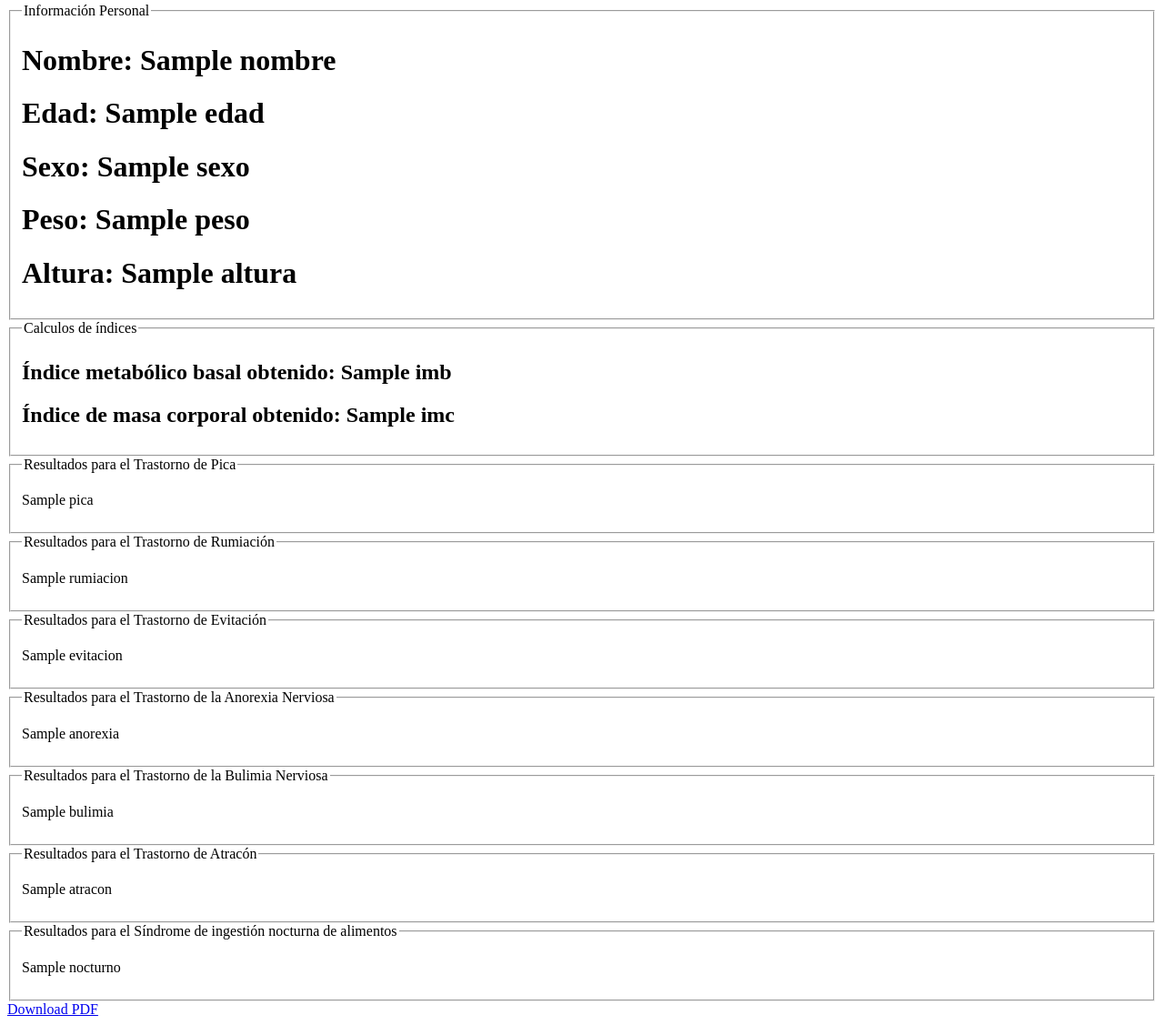
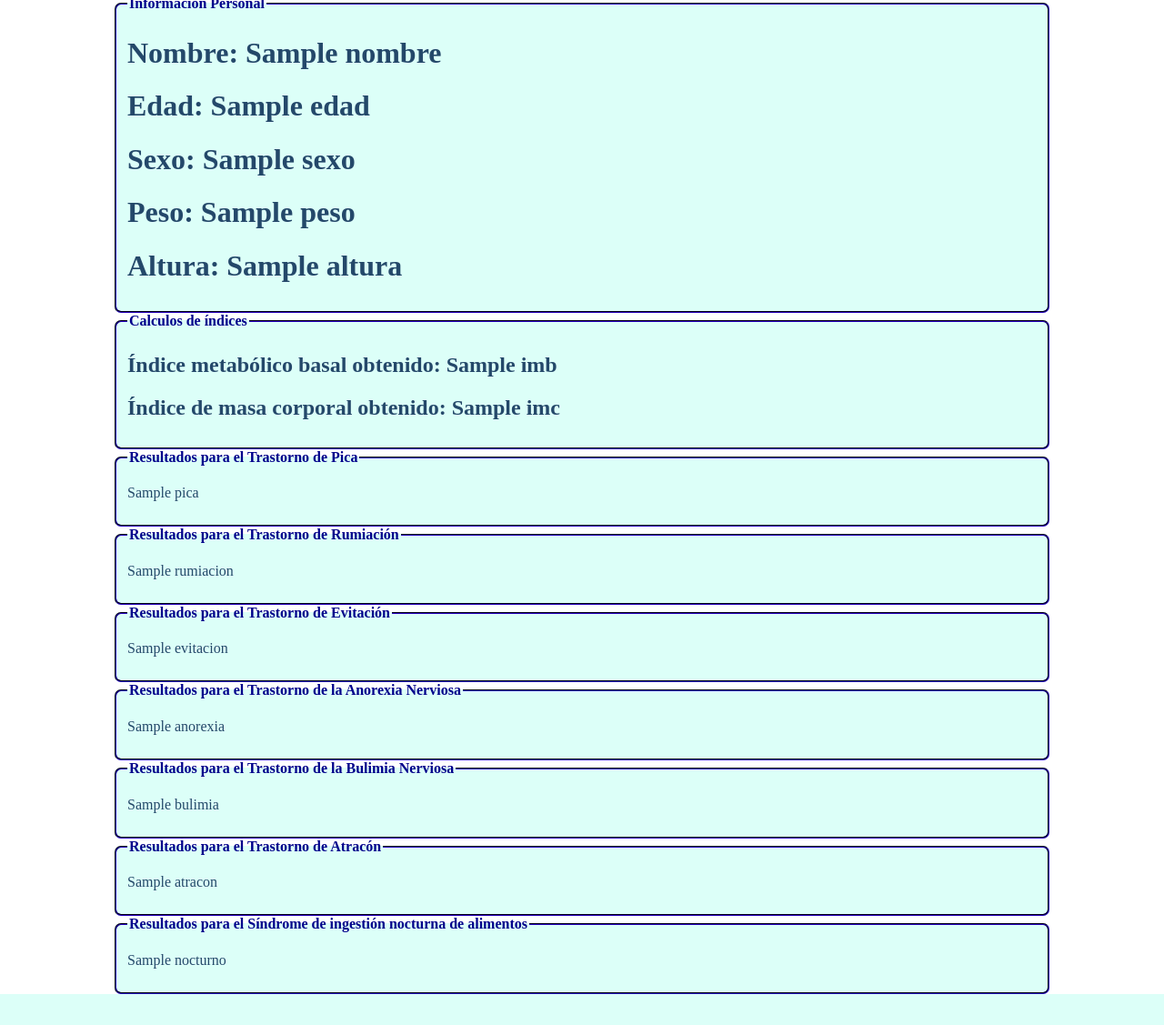
Before and after one commit to FranZajara/fastapi-eatsafe, a FastAPI app: template templates/analisis.html in a window 1280 px wide. Shown: the part 309-1436 px from the top of the page at 91% size. After the commit the page ends 1402 px from the top, so only its background shows below. Run offline with FastAPI, Linux system fonts and the light colour scheme; the template is opened without the code that fills it: most values are stand-ins (such as "Sample title", 1, 10 or a date in 2020); some libraries are stand-ins or nearby versions.

Commit message:
multipart

```diff
--- a/templates/analisis.html
+++ b/templates/analisis.html
@@ -5,26 +5,31 @@
     <meta name="title" content="Análisis Trastornos Alimenticios">
     <meta charset="UTF-8">
 
-    <script type="text/javascript" src="jspdf.min.js"></script>
-   <script type="text/javascript" >
-    function genPDF() {
+    <style>
+        body{
+        width: 100%;
+        max-width: 600px;
+        margin: 0 auto;
+        display: flex;
+        flex-direction: column;
+        justify-content: center;
+        align-items: center;
+        }
 
-	var doc = new jsPDF();
+        fieldset{
+        background-color: #dcfff8;
+        color: rgb(36, 72, 106);
+        border-color: rgb(21, 0, 105);
+        border: 9px groove (internal value);
+        border-radius: 7px;
+        width: 1000px
+        }
 
-    var specialElementHandlers = {
-        '#hidediv' : function(element,render) {return true;}
-    };
-
-    doc.fromHTML($('#content').get(0), 20,20,{
-                 'width':500,
-        		'elementHandlers': specialElementHandlers
-    });
-
-	doc.save('Test.pdf');
-
-}
-   </script>
-
+        legend{
+            color: darkblue;
+            font-weight: bold
+        }
+    </style>
 
 
 </head>
@@ -83,7 +88,4 @@
     </fieldset>
 
 </body>
-
-<a id="hidediv" href="javascript:genPDF()">Download PDF</a>
-
 </html>
```
